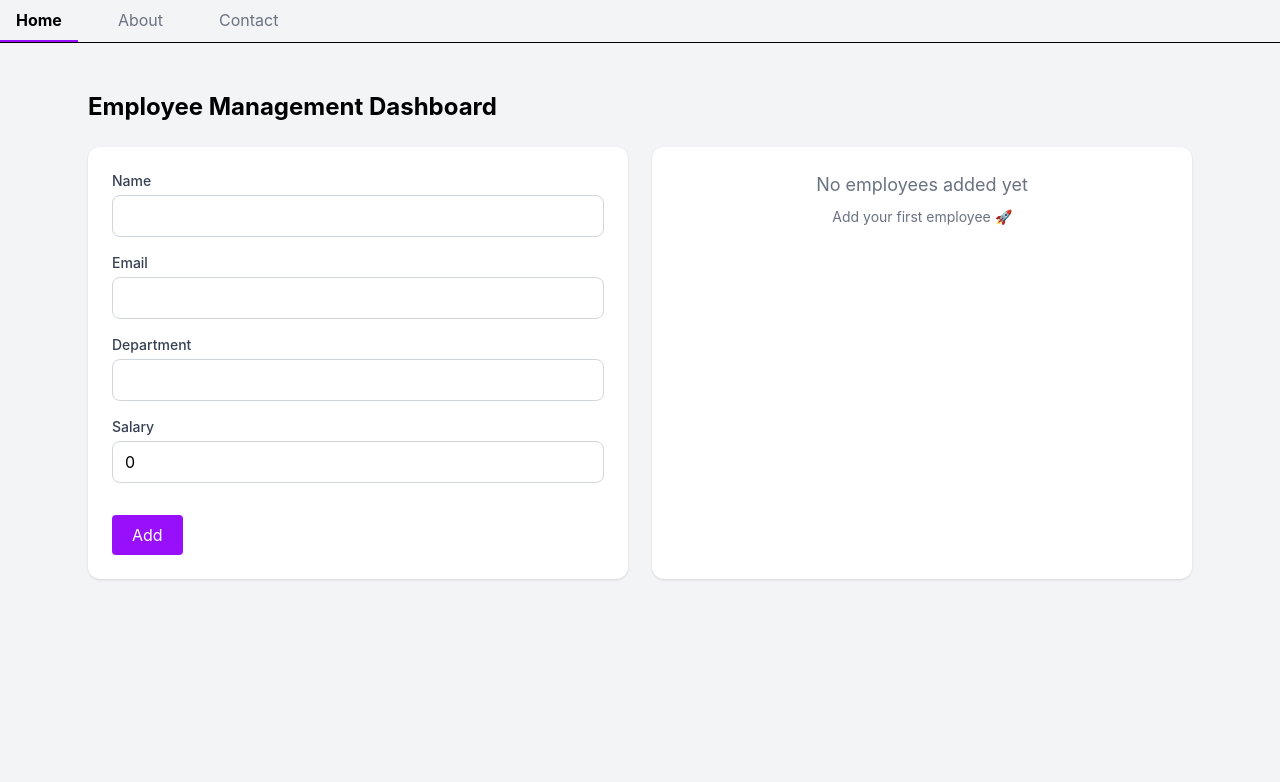
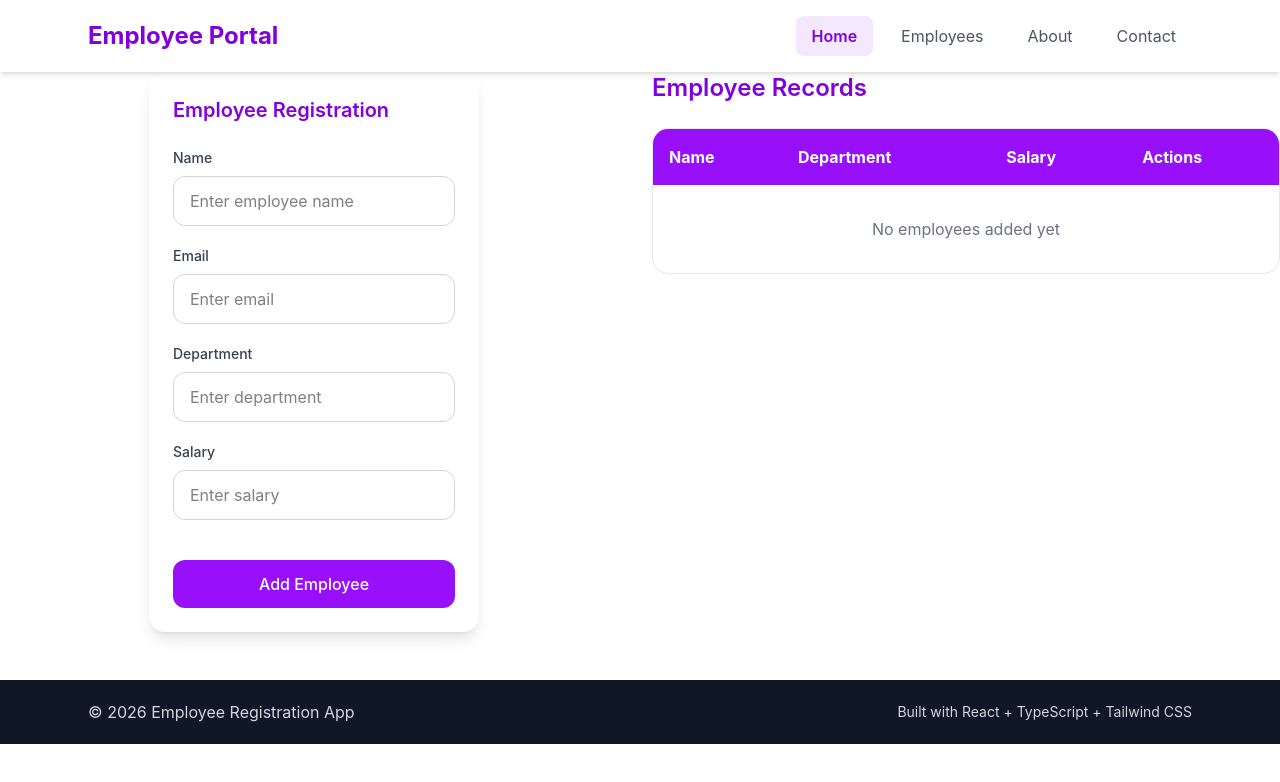
Before and after one commit to vijitibu/employee-registration-application, a React (Vite) app: page / in a window 1280 px wide. Shown: the top 782 px of the page. Built offline with nearby package versions, Linux system fonts and the light colour scheme.

Commit message:
Updated design based on review comments

```diff
--- a/src/App.tsx
+++ b/src/App.tsx
@@ -1,33 +1,31 @@
 import { BrowserRouter, Routes, Route } from "react-router-dom";
 import Navbar from "./components/Employee/Navbar";
-
-import { Toaster } from "react-hot-toast";
+import Footer from "./components/Footer";
 import Home from "./Pages/Home";
 import About from "./Pages/About";
 import Contact from "./Pages/Contact";
+import { Toaster } from "react-hot-toast";
 
 export default function App() {
   return (
     <BrowserRouter>
-      <div className="min-h-screen bg-gray-100">
-        {/* Navbar */}
+      <Toaster
+        position="top-right"
+        toastOptions={{
+          duration: 3000,
+          style: {
+            borderRadius: "12px",
+          },
+        }}
+      />
       <Navbar />
-
-        {/* Page Content */}
-        <div className="max-w-6xl mx-auto p-6">
-          <h1 className="text-2xl font-bold mb-6">
-            Employee Management Dashboard
-          </h1>
-
       <Routes>
         <Route path="/" element={<Home />} />
+        <Route path="/employees" element={<Home />} />
         <Route path="/about" element={<About />} />
         <Route path="/contact" element={<Contact />} />
       </Routes>
-        </div>
-
-        <Toaster position="top-right" />
-      </div>
+      <Footer />
     </BrowserRouter>
   );
 }
--- a/src/Pages/About.tsx
+++ b/src/Pages/About.tsx
@@ -30,9 +30,8 @@ export default function About() {
       </div>
 
       {/* Footer */}
-      <p className="text-gray-400 mt-6 text-sm text-center">
-        Built as an Employee registration application using modern web
-        technologies.
+      <p className="text-lg text-gray-600 leading-8">
+        This Employee Portal helps manage employee records with modern tools.
       </p>
     </div>
   );
--- a/src/Pages/Contact.tsx
+++ b/src/Pages/Contact.tsx
@@ -13,7 +13,9 @@ export default function Contact() {
   };
 
   return (
-    <div className="bg-white p-6 rounded-2xl shadow-md max-w-md">
+    <div className="min-h-screen flex flex-col bg-gray-50">
+      <main className="flex-1">
+        <div className="max-w-2xl mx-auto mt-12 bg-white p-8 rounded-3xl shadow-xl">
           <h2 className="text-2xl font-bold text-gray-800 mb-4">Contact Us</h2>
 
           <form onSubmit={handleSubmit}>
@@ -37,5 +39,7 @@ export default function Contact() {
             </button>
           </form>
         </div>
+      </main>
+    </div>
   );
 }
--- a/src/Pages/Home.tsx
+++ b/src/Pages/Home.tsx
@@ -26,10 +26,13 @@ export default function Home() {
 
   return (
     <div className="grid md:grid-cols-2 gap-6">
-      <EmployeeForm onSave={handleSave} editData={editData} />
-
+      <EmployeeForm
+        key={editData?.id ?? "new"}
+        onSave={handleSave}
+        editData={editData}
+      />
       <EmployeeTable
-        data={employees}
+        employees={employees}
         onEdit={setEditData}
         onDelete={handleDelete}
       />
--- a/src/components/Employee/FormInput.tsx
+++ b/src/common/FormInput.tsx
@@ -1,23 +1,29 @@
 type Props = {
+  name: string;
   label: string;
-  name: string;
   value: string | number;
-  type?: "text" | "email" | "number";
   onChange: (e: React.ChangeEvent<HTMLInputElement>) => void;
+  type?: string;
+  placeholder?: string;
+  min?: number;
+  max?: number;
   error?: string;
 };
 
 export default function FormInput({
+  name,
   label,
-  name,
   value,
+  onChange,
   type = "text",
-  onChange,
+  placeholder,
+  min,
+  max,
   error,
 }: Props) {
   return (
-    <div className="mb-4">
-      <label className="block mb-1 text-sm font-medium text-gray-700">
+    <div className="mb-5">
+      <label className="block mb-2 text-sm font-medium text-gray-700">
         {label}
       </label>
 
@@ -26,7 +32,10 @@ export default function FormInput({
         type={type}
         value={value}
         onChange={onChange}
-        className="w-full px-3 py-2 border border-gray-300 rounded-lg focus:outline-none focus:ring-2 focus:ring-purple-500"
+        placeholder={placeholder}
+        min={min}
+        max={max}
+        className="w-full px-4 py-3 border border-gray-300 rounded-xl focus:outline-none focus:ring-2 focus:ring-purple-500"
       />
 
       {error && <p className="text-red-500 text-sm mt-1">{error}</p>}
--- a/src/common/InputField.tsx
+++ /dev/null
@@ -1,51 +0,0 @@
-// components/common/InputField.tsx
-// Reusable Input Component
-import type { ChangeEvent } from "react";
-
-interface Props {
-  label: string;
-  name: string;
-  value: string;
-  onChange: (e: ChangeEvent<HTMLInputElement>) => void;
-  error?: string;
-  type?: string;
-}
-
-interface Props {
-  label: string;
-  name: string;
-  value: string;
-  onChange: (e: ChangeEvent<HTMLInputElement>) => void;
-  error?: string;
-  type?: string;
-}
-
-export default function InputField({
-  label,
-  name,
-  value,
-  onChange,
-  error,
-  type = "text",
-}: Props) {
-  return (
-    <div className="w-full flex flex-col mb-4">
-      {/* Label */}
-      <label className="text-sm font-medium text-gray-700 mb-1">{label}</label>
-
-      {/* Input */}
-      <input
-        type={type}
-        name={name}
-        value={value}
-        onChange={onChange}
-        className={`w-full h-10 px-3 rounded-md border text-sm
-        ${error ? "border-red-500" : "border-gray-300"}
-        focus:outline-none focus:ring-2 focus:ring-purple-500`}
-      />
-
-      {/* Error BELOW input */}
-      {error && <span className="text-red-500 text-xs mt-1">{error}</span>}
-    </div>
-  );
-}
--- a/src/components/Employee/EmployeeForm.tsx
+++ b/src/components/Employee/EmployeeForm.tsx
@@ -1,81 +1,175 @@
 import { useState } from "react";
-import FormInput from "./FormInput";
+
 import { Employee } from "../../types/Employee";
 import toast from "react-hot-toast";
+import FormInput from "../../common/FormInput";
 
 type Props = {
   onSave: (data: Employee) => void;
   editData?: Employee | null;
 };
 
+const emptyForm: Employee = {
+  id: 0,
+  name: "",
+  email: "",
+  department: "",
+  salary: 0,
+};
+
 export default function EmployeeForm({ onSave, editData }: Props) {
-  const [form, setForm] = useState<Employee>({
-    name: "",
-    email: "",
-    department: "",
-    salary: 0,
-  });
+  // key prop in parent will remount form when editData changes
+  const [form, setForm] = useState<Employee>(editData ?? emptyForm);
 
-  // ✅ Sync without useEffect
-  if (editData && form.id !== editData.id) {
-    setForm(editData);
-  }
+  // using key prop in parent avoids useEffect sync warning
 
   const handleChange = (e: React.ChangeEvent<HTMLInputElement>) => {
     const { name, value } = e.target;
 
+    if (name === "salary") {
+      // max 6 digits
+      if (value.length > 6) return;
+
+      // prevent negative
+      if (value !== "" && Number(value) < 0) return;
+
+      setForm({
+        ...form,
+        salary: value === "" ? 0 : Number(value),
+      });
+      return;
+    }
+
+    // Name field restrict numbers/special chars while typing
+    if (name === "name") {
+      if (!/^[A-Za-z ]*$/.test(value)) return;
+    }
+
     setForm({
       ...form,
-      [name]: name === "salary" ? Number(value) : value,
+      [name]: value,
     });
   };
+
+  // Name allows only letters/spaces while typing
 
   const handleSubmit = (e: React.FormEvent) => {
     e.preventDefault();
 
-    const data = editData ? form : { ...form, id: Date.now() };
+    // validations
+    if (!form.name.trim()) {
+      toast.error("Name is required");
+      return;
+    }
+
+    // Only letters and spaces allowed
+    const nameRegex = /^[A-Za-z ]+$/;
+
+    if (!nameRegex.test(form.name.trim())) {
+      toast.error("Name should contain letters only");
+      return;
+    }
+
+    if (form.name.trim().length < 3) {
+      toast.error("Name must be at least 3 characters");
+      return;
+    }
+
+    if (form.name.trim().length > 30) {
+      toast.error("Name cannot exceed 30 characters");
+      return;
+    }
+
+    if (!form.email.trim()) {
+      toast.error("Email is required");
+      return;
+    }
+
+    const emailRegex = /^[A-Z0-9._%+-]+@[A-Z0-9.-]+\.[A-Z]{2,}$/i;
+
+    if (!emailRegex.test(form.email)) {
+      toast.error("Enter valid email");
+      return;
+    }
+
+    if (!form.department.trim()) {
+      toast.error("Department is required");
+      return;
+    }
+
+    if (form.salary <= 0) {
+      toast.error("Enter valid salary");
+      return;
+    }
+
+    if (form.salary > 999999) {
+      toast.error("Salary cannot exceed 6 digits");
+      return;
+    }
+
+    const data = editData
+      ? { ...form, id: editData.id }
+      : {
+          ...form,
+          id: Date.now(),
+        };
 
     onSave(data);
+
     toast.success(editData ? "Updated!" : "Added!");
 
-    setForm({
-      name: "",
-      email: "",
-      department: "",
-      salary: 0,
-    });
+    setForm(emptyForm);
   };
 
   return (
-    <form onSubmit={handleSubmit} className="bg-white p-6 rounded-xl shadow">
+    <form
+      onSubmit={handleSubmit}
+      className="bg-white p-6 rounded-2xl shadow-lg max-w-xl mx-auto"
+    >
+      <h2 className="text-xl font-semibold mb-6 text-purple-700">
+        {editData ? "Update Employee" : "Employee Registration"}
+      </h2>
+
       <FormInput
         name="name"
         label="Name"
         value={form.name}
         onChange={handleChange}
+        placeholder="Enter employee name"
       />
+
       <FormInput
         name="email"
         label="Email"
         value={form.email}
         onChange={handleChange}
+        placeholder="Enter email"
       />
+
       <FormInput
         name="department"
         label="Department"
         value={form.department}
         onChange={handleChange}
+        placeholder="Enter department"
       />
+
       <FormInput
         name="salary"
         type="number"
         label="Salary"
-        value={form.salary}
+        value={form.salary === 0 ? "" : form.salary}
         onChange={handleChange}
+        min={0}
+        max={999999}
+        placeholder="Enter salary"
       />
 
-      <button className="mt-4 bg-purple-600 text-white px-5 py-2 rounded">
-        {editData ? "Update" : "Add"}
+      <button
+        type="submit"
+        className="mt-5 w-full bg-purple-600 hover:bg-purple-700 text-white py-3 rounded-xl font-medium transition"
+      >
+        {editData ? "Update" : "Add Employee"}
       </button>
     </form>
   );
--- a/src/components/Employee/EmployeeTable.tsx
+++ b/src/components/Employee/EmployeeTable.tsx
@@ -1,63 +1,66 @@
 import { Employee } from "../../types/Employee";
 
 type Props = {
-  data: Employee[];
-  onEdit: (emp: Employee) => void;
+  employees: Employee[];
+  onEdit: (employee: Employee) => void;
   onDelete: (id: number) => void;
 };
 
-export default function EmployeeTable({ data, onEdit, onDelete }: Props) {
-  // If no data → show empty UI
-  if (data.length === 0) {
+export default function EmployeeTable({ employees, onEdit, onDelete }: Props) {
   return (
-      <div className="bg-white p-6 rounded-xl shadow text-center text-gray-500">
-        <p className="text-lg">No employees added yet</p>
-        <p className="text-sm mt-2">Add your first employee 🚀</p>
-      </div>
-    );
-  }
+    <div>
+      <h2 className="text-2xl font-semibold mb-6 text-purple-700">
+        Employee Records
+      </h2>
 
-  //  Show table only when data exists
-  return (
-    <div className="bg-white p-4 rounded-xl shadow overflow-x-auto">
-      <table className="w-full text-sm">
-        <thead className="bg-gray-100 text-gray-700">
+      <div className="overflow-x-auto rounded-2xl border border-gray-200">
+        <table className="w-full text-left">
+          <thead className="bg-purple-600 text-white">
             <tr>
-            <th className="p-3">Name</th>
-            <th>Email</th>
-            <th>Department</th>
-            <th>Salary</th>
-            <th>Actions</th>
+              <th className="p-4">Name</th>
+              <th className="p-4">Department</th>
+              <th className="p-4">Salary</th>
+              <th className="p-4">Actions</th>
             </tr>
           </thead>
 
           <tbody>
-          {data.map((emp) => (
-            <tr key={emp.id} className="border-t text-center hover:bg-gray-50">
-              <td className="p-2">{emp.name}</td>
-              <td>{emp.email}</td>
-              <td>{emp.department}</td>
-              <td>{emp.salary}</td>
-
-              <td className="space-x-2">
+            {employees.length === 0 ? (
+              <tr>
+                <td colSpan={4} className="p-8 text-center text-gray-500">
+                  No employees added yet
+                </td>
+              </tr>
+            ) : (
+              employees.map((emp) => (
+                <tr
+                  key={emp.id}
+                  className="border-b hover:bg-purple-50 transition"
+                >
+                  <td className="p-4">{emp.name}</td>
+                  <td className="p-4">{emp.department}</td>
+                  <td className="p-4">₹ {emp.salary}</td>
+                  <td className="p-4 flex gap-3">
                     <button
                       onClick={() => onEdit(emp)}
-                  className="px-2 py-1 bg-blue-500 text-white rounded"
+                      className="bg-blue-500 hover:bg-blue-600 text-white px-3 py-1 rounded-lg"
                     >
                       Edit
                     </button>
 
                     <button
-                  onClick={() => onDelete(emp.id!)}
-                  className="px-2 py-1 bg-red-500 text-white rounded"
+                      onClick={() => onDelete(emp.id)}
+                      className="bg-red-500 hover:bg-red-600 text-white px-3 py-1 rounded-lg"
                     >
                       Delete
                     </button>
                   </td>
                 </tr>
-          ))}
+              ))
+            )}
           </tbody>
         </table>
       </div>
+    </div>
   );
 }
--- a/src/components/Employee/Navbar.tsx
+++ b/src/components/Employee/Navbar.tsx
@@ -4,23 +4,35 @@ export default function Navbar() {
   const { pathname } = useLocation();
 
   const linkClass = (path: string) =>
-    `px-4 py-2 ${
+    `px-4 py-2 rounded-lg transition ${
       pathname === path
-        ? "border-b-2 border-purple-600 font-bold"
-        : "text-gray-500"
+        ? "bg-purple-100 text-purple-700 font-semibold"
+        : "text-gray-600 hover:text-purple-600 hover:bg-purple-50"
     }`;
 
   return (
-    <div className="flex gap-6 border-b mb-6">
+    <nav className="bg-white shadow-md sticky top-0 z-50">
+      <div className="max-w-6xl mx-auto px-6 py-4 flex justify-between items-center">
+        <h1 className="text-2xl font-bold text-purple-700">Employee Portal</h1>
+
+        <div className="flex gap-3">
           <Link to="/" className={linkClass("/")}>
             Home
           </Link>
+
+          <Link to="/employees" className={linkClass("/employees")}>
+            Employees
+          </Link>
+
           <Link to="/about" className={linkClass("/about")}>
             About
           </Link>
+
           <Link to="/contact" className={linkClass("/contact")}>
             Contact
           </Link>
         </div>
+      </div>
+    </nav>
   );
 }
--- /dev/null
+++ b/src/components/Footer.tsx
@@ -0,0 +1,10 @@
+export default function Footer() {
+  return (
+    <footer className="bg-gray-900 text-gray-300 mt-12">
+      <div className="max-w-6xl mx-auto px-6 py-5 flex flex-col md:flex-row justify-between items-center gap-2">
+        <p>© 2026 Employee Registration App</p>
+        <p className="text-sm">Built with React + TypeScript + Tailwind CSS</p>
+      </div>
+    </footer>
+  );
+}
--- /dev/null
+++ b/src/components/Header.tsx
@@ -0,0 +1,49 @@
+import { useState } from "react";
+
+export default function Header() {
+  const [open, setOpen] = useState(false);
+
+  return (
+    <header className="bg-gradient-to-r from-purple-700 to-indigo-700 text-white shadow-lg sticky top-0 z-50">
+      <div className="max-w-6xl mx-auto px-6 py-4 flex justify-between items-center">
+        <h1 className="text-2xl font-bold">Employee Portal</h1>
+
+        <nav className="hidden md:flex gap-8 font-medium">
+          <a href="#" className="hover:text-yellow-300">
+            Home
+          </a>
+          <a href="#about" className="hover:text-yellow-300">
+            About
+          </a>
+          <a href="#employees" className="hover:text-yellow-300">
+            Employees
+          </a>
+          <a href="#contact" className="hover:text-yellow-300">
+            Contact
+          </a>
+        </nav>
+
+        <button onClick={() => setOpen(!open)} className="md:hidden text-2xl">
+          ☰
+        </button>
+      </div>
+
+      {open && (
+        <div className="md:hidden px-6 pb-4 space-y-3 bg-indigo-700">
+          <a href="#" className="block">
+            Home
+          </a>
+          <a href="#about" className="block">
+            About
+          </a>
+          <a href="#employees" className="block">
+            Employees
+          </a>
+          <a href="#contact" className="block">
+            Contact
+          </a>
+        </div>
+      )}
+    </header>
+  );
+}
--- a/src/types/Employee.ts
+++ b/src/types/Employee.ts
@@ -1,5 +1,5 @@
 export interface Employee {
-  id?: number;
+  id: number;
   name: string;
   email: string;
   department: string;
```
Also changed, not shown: 1 other file (tests, documents, lock files or other folders). Lines whose indentation alone changed are shown as unchanged.
